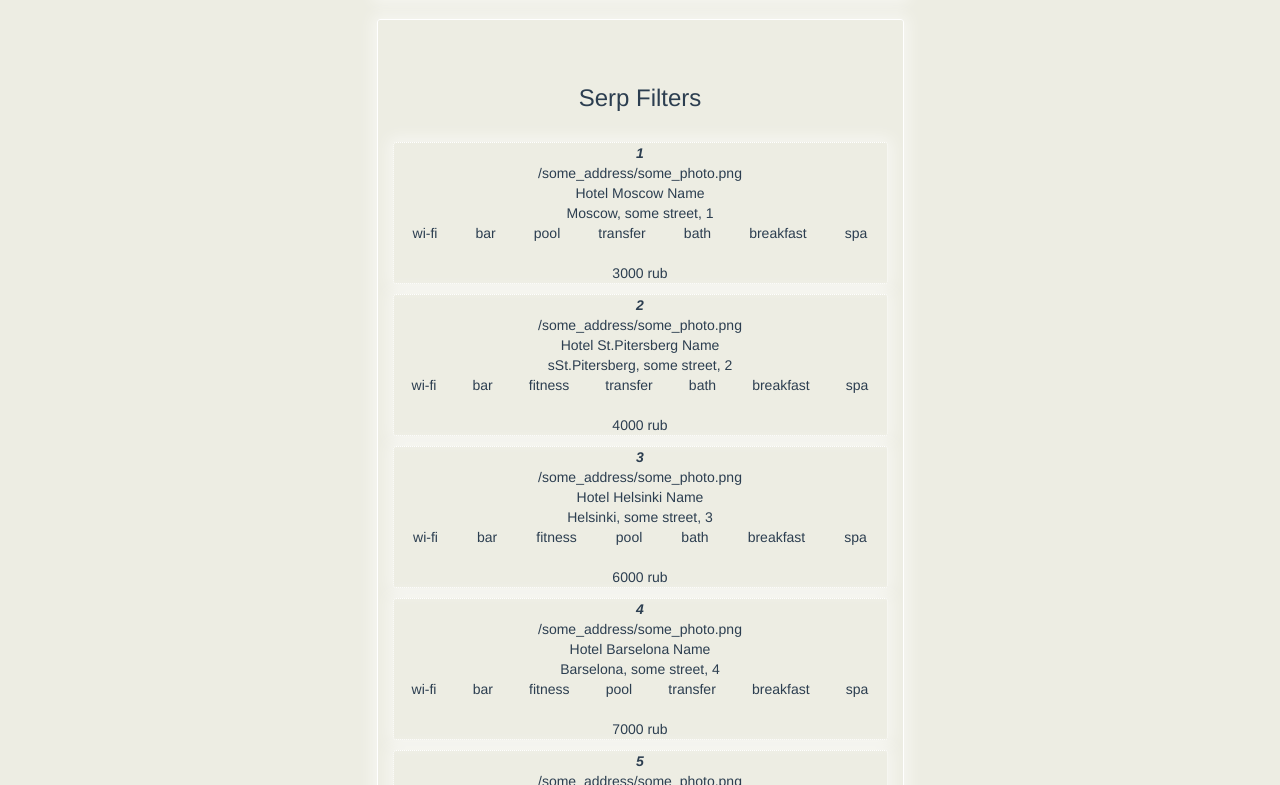
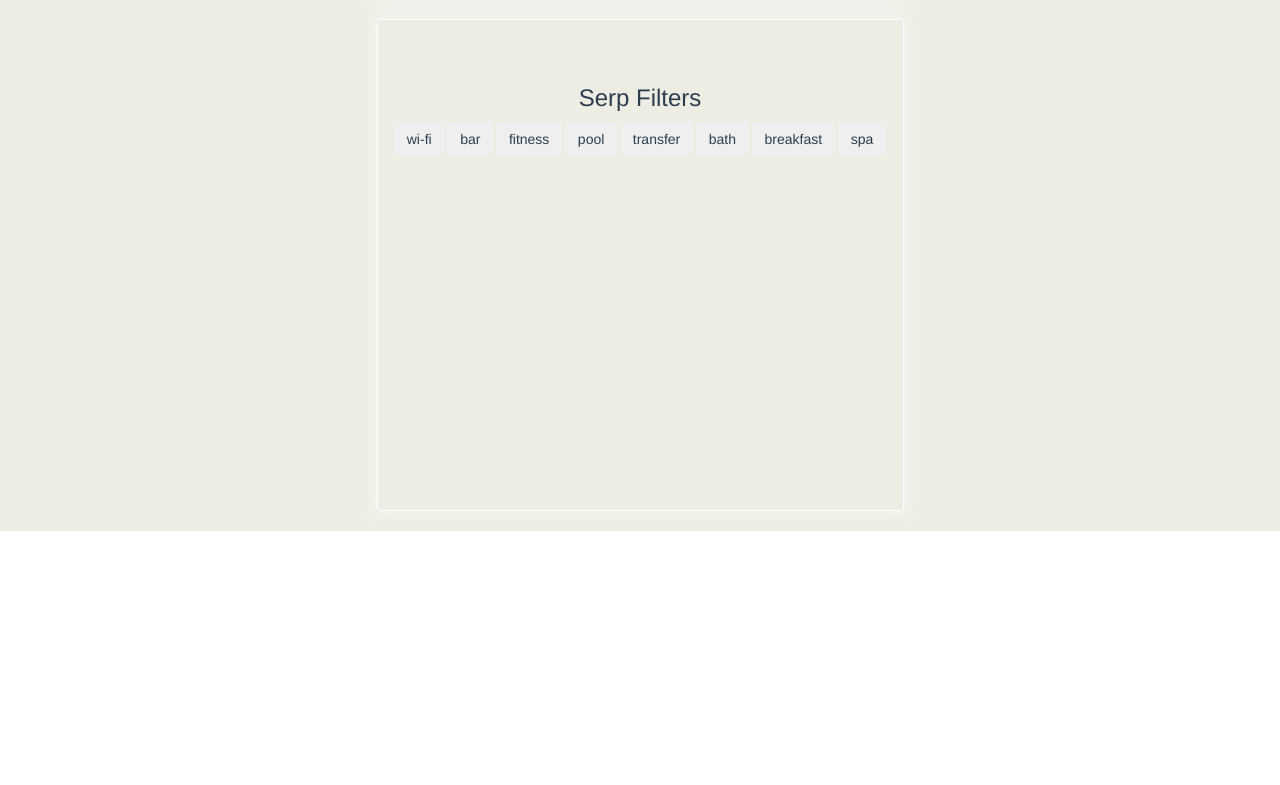
Before and after one commit to ShmidtAlex/Greatness-of-Vue-book, a Vue app: page /exercises2 in a window 1280 px wide. Shown: the part 795-1580 px from the top of the page. After the commit the page ends 1326 px from the top, so only its background shows below. Built offline with nearby package versions, Linux system fonts and the light colour scheme.

Commit message:
initial commit

```diff
--- a/src/components/CustomFilter.vue
+++ b/src/components/CustomFilter.vue
@@ -23,7 +23,7 @@
       <h3>Serp Filters</h3>
       <ul class="list-group inline">
         <li v-for="(amenity, amenityIndex) in amenities" :key="amenityIndex" class="amenity_button">
-          <button @click="changeFilterValue(amenity.name)" class="btn">{{amenity.name}}</button></li>
+          <button @click="changeFilterValue(amenity.name)" class="btn">{{amenity}}</button></li>
       </ul>
       <!-- <div>this div is really exist {{hotels}}</div> -->
       <div v-for="(hotel, hotelIndex) in showHasAmenityOnly" :key="hotelIndex" class="hotel_item">
@@ -132,16 +132,19 @@
             price: 1400
            },
         ],
-        choosenAmenities: [
-          { isWiFi: false},
-          { isBar: false},
-          { isFitness: false},
-          { isPool: false},
-          { isTransfer: false},
-          { isBath: false},
-          { isBreakfast: false},
-          { isSpa: false}
+        amenities: [
+          "wi-fi", "bar", "fitness", "pool", "transfer", "bath", "breakfast", "spa"
         ],
+        choosenAmenities: {
+           isWiFi: false,
+           isBar: false,
+           isFitness: false,
+           isPool: false,
+           isTransfer: false,
+           isBath: false,
+           isBreakfast: false,
+           isSpa: false
+        },
         //filterValue: null,//initially there is no choosen amenities
         settedFilters: [],
         filteredData: null,
@@ -153,80 +156,7 @@
       reverseOrder: function() {
         this.order = (this.order === 'desc') ? 'asc' : 'desc';
       },
-      changeFiltersList: function(amenity) {
-        if (!this.settedFilters.includes(amenity)) {
-          this.settedFilters.push(amenity);
-          // console.log("setted: ",this.settedFilters);
-        } else {
-          this.unsettedFilters.push(amenity);
-          let unsetted = this.unsettedFilters;
-         this.runningArray = this.settedFilters.filter(function(elem){
-            return !unsetted.includes(elem);
-          })
-
-          // console.log(noRepeated, "unsetted: ", this.unsettedFilters);
-          // this.settedFilters = noRepeated;
-          console.log("filtered array according to unsetted filters: ", this.settedFilters);
-
-          if(this.filteredData.length === 0) {
-            this.unsettedFilters = [];
-          }
-        }
-      },
       changeFilterValue: function(choosenAmenity) {
-        this.changeFiltersList(choosenAmenity);
-        let settedList = this.settedFilters;
-        let obj;
-        console.log(this.filteredData);
-        if (!this.filteredData) {
-          obj = this.hotels;
-          console.log('first filtration');
-
-        } else {
-          obj = this.filteredData;
-          console.log('next fitlration');
-        }
-
-         this.filteredData = obj.filter(function(hotel){//массив hotels
-           let amenityArray = [];
-            hotel.amenities.forEach(function(elem) {
-                amenityArray.push(elem.name);
-            })
-
-            console.log(amenityArray);
-            let somevar2 = settedList.filter(function(elem) {
-              console.log(amenityArray.includes(elem));
-
-               return amenityArray.includes(elem);
-
-            })
-            console.log(somevar2);
-            return somevar2.length;
-          })
-           // console.log(somevar);
-
-            console.log(this.filteredData);
-        // } //похоже, что на этом шаге можно фильтровать сразу при помощи приема использованного в предыдущем методе строчка 164
-        // else if (this.filteredData && !this.runningArray) {//если какой-либо фильтр уже был выбран, то фильтруется
-        //   console.log("case 2:", this.filteredData);
-        //    this.runningArray = this.filteredData.filter(function(hotel){//массив, полученный в результате предыдущей фильтрации и он присваивается переменной this.runningArray
-        //     let newAmenities = hotel.amenities.filter(function(amenity) {
-        //       return amenity.name === choosenAmenity;
-        //     })
-        //     return newAmenities.length;
-        //   })
-        // } else { //если фильтров больше чем два, то фильтруется  переменная this.runningArray и результаты фильтрации присваиваются ей же
-        //   console.log("case 3: ", this.settedFilters);
-        //   let setted = this.settedFilters;
-        //   this.runningArray = this.runningArray.filter(function(hotel){
-        //     let newAmenities = hotel.amenities.filter(function(amenity) {
-        //       // console.log(this.settedFilters);
-        //       return setted.includes(amenity.name);
-        //     })
-        //     // return newAmenities.length;
-        //   })
-        // }
-        //поидее, вместо этой бороды, нужно написать функцию которая работает с массивом фильтров сразу же, начиная с добавления первого фитльтра. И как это делать, я уже знаю.
         event.target.classList.toggle('amenityActive');
       }
     },
@@ -245,22 +175,7 @@
         //third argument is a type of sorting, defined in methods (see below);
       },
       showHasAmenityOnly: function() {
-        if (!this.filteredData) {
-          return this.hotels
-        } else {
-          return this.filteredData;
-        }
 
-        // if (!this.filteredData && !this.runningArray) {
-        //   console.log("number 1");
-        //   return this.hotels;
-        // } else if (this.filteredData && !this.runningArray) {
-        //   console.log("number 2");
-        //   return this.filteredData;
-        // } else {
-        //   console.log("number 3");
-        //   return this.runningArray;
-        // }
       },
     }
   }
```
